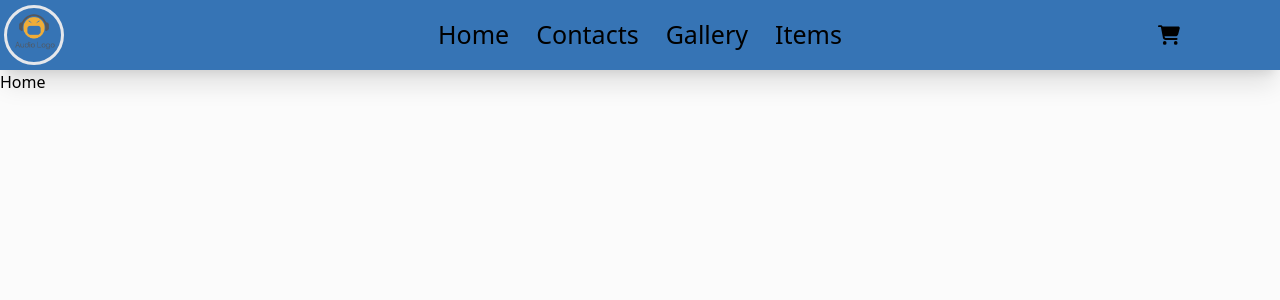
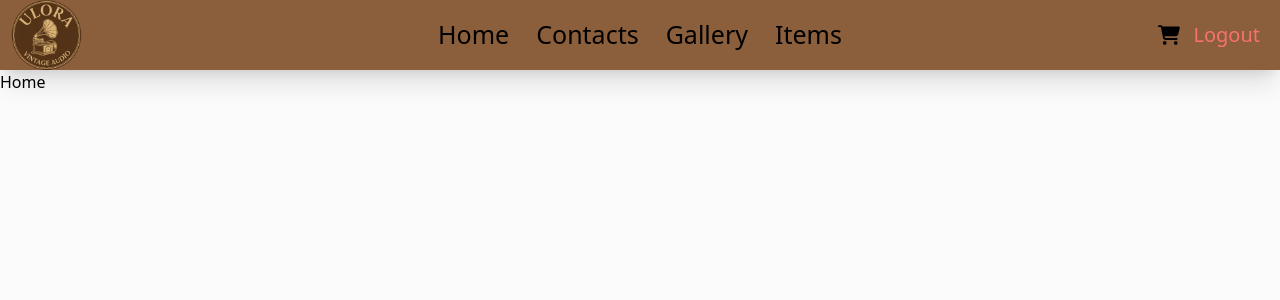
Before and after one commit to Umindu2003/Audio-frontend, a React (Vite) app: page / in a window 1280 px wide. Shown: the top 300 px of the page. Built offline with nearby package versions, Linux system fonts and the light colour scheme; sample sign-in values are in the browser's storage.

Commit message:
new logo

```diff
--- a/src/components/header.jsx
+++ b/src/components/header.jsx
@@ -8,10 +8,11 @@ import MobileNavPanel from "./mobileNavPanel";
 export default function Header() {
 
   const [navPanelOpen, setNavPanelOpen] = useState(false);
+  const token = typeof window !== "undefined" ? localStorage.getItem("token") : null;
 
   return (
-    <header className="w-full h-[70px] shadow-xl flex justify-center items-center relative bg-accent">
-      <img src="/logo.png" alt="logo" className="h-[60px] w-[60px] object-cover border-[3px] absolute left-1 rounded-full"/>
+    <header className="w-full h-[70px] shadow-xl flex justify-center items-center relative bg-[#8B5E3C]">
+      <img src="/logo.png" alt="logo" className="h-[85px] w-[85px]   absolute left-1 rounded-full"/>
         <div className="hidden w-[450px]  md:flex justify-evenly items-center">
         <Link to= "/" className="hidden md:block text-[25px]  m-1"> Home </Link>
         <Link to= "/contacts" className="hidden md:block text-[25px]  m-1"> Contacts </Link>
@@ -31,7 +32,14 @@ export default function Header() {
 				}}
 			/>
 
-
+       {token != null && (
+        <button className="hidden md:block absolute right-5 text-[20px] text-red-400" onClick={()=>{
+        localStorage.removeItem("token")
+        window.location.href = "/login"
+      }}>
+        Logout
+      </button>
+       )}
 
 
       <MobileNavPanel isOpen={navPanelOpen} setOpen={setNavPanelOpen} />
--- a/src/pages/login/login.jsx
+++ b/src/pages/login/login.jsx
@@ -28,11 +28,20 @@ export default function LoginPage() {
           toast.success("Login Success");
           const user = response.data.user;
           localStorage.setItem("token", response.data.token);
+
+          // Admins bypass email verification
           if (user?.role === "admin") {
             navigate("/admin/");
-          } else {
-            navigate("/");
+            return;
           }
+
+          // Regular users need email verification
+          if (user?.emailVerified === false) {
+            navigate("/verify-email");
+            return;
+          }
+
+          navigate("/");
         } catch (err) {
           console.log(err);
           const message = err?.response?.data?.error || "Google login failed";
@@ -62,18 +71,20 @@ export default function LoginPage() {
                 const user = res.data.user
                 localStorage.setItem("token", res.data.token);
 
+                // Admins bypass email verification
+                if (user.role === "admin") {
+                    navigate("/admin"); // if the user is admin, redirect to admin page
+                    return;
+                }
 
+                // Regular users need email verification
                 if(user.emailVerified == false){
                     navigate("/verify-email")
-                  return
+                    return
                 }
 
+                navigate("/");
 
-                if (user.role === "admin") {
-                    navigate("/admin"); // if the user is admin, redirect to admin page
-                }else{
-                    navigate("/");
-                }
 
             }).catch((err) => {
                 console.log(err);
```
Also changed, not shown: public/logo.png.
